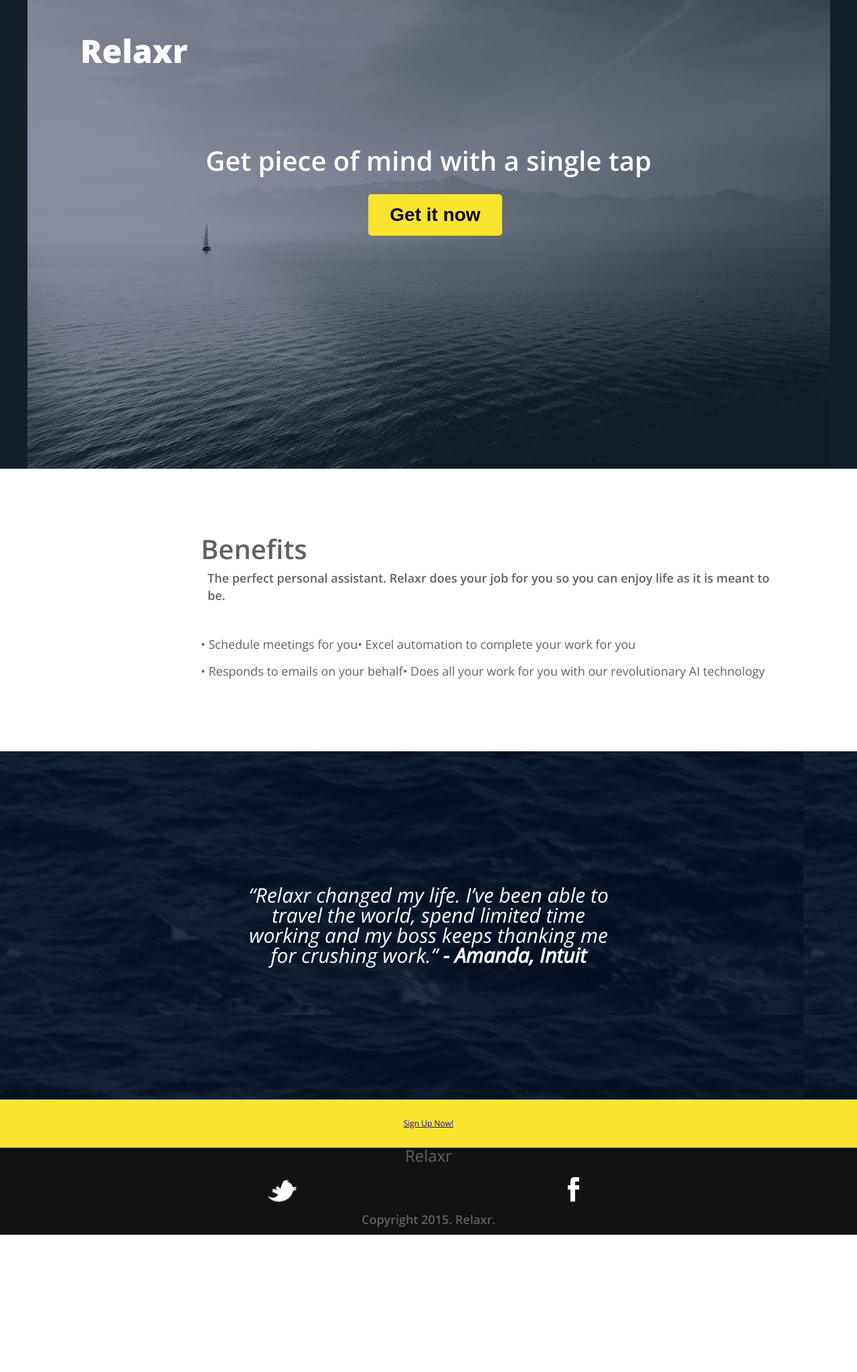
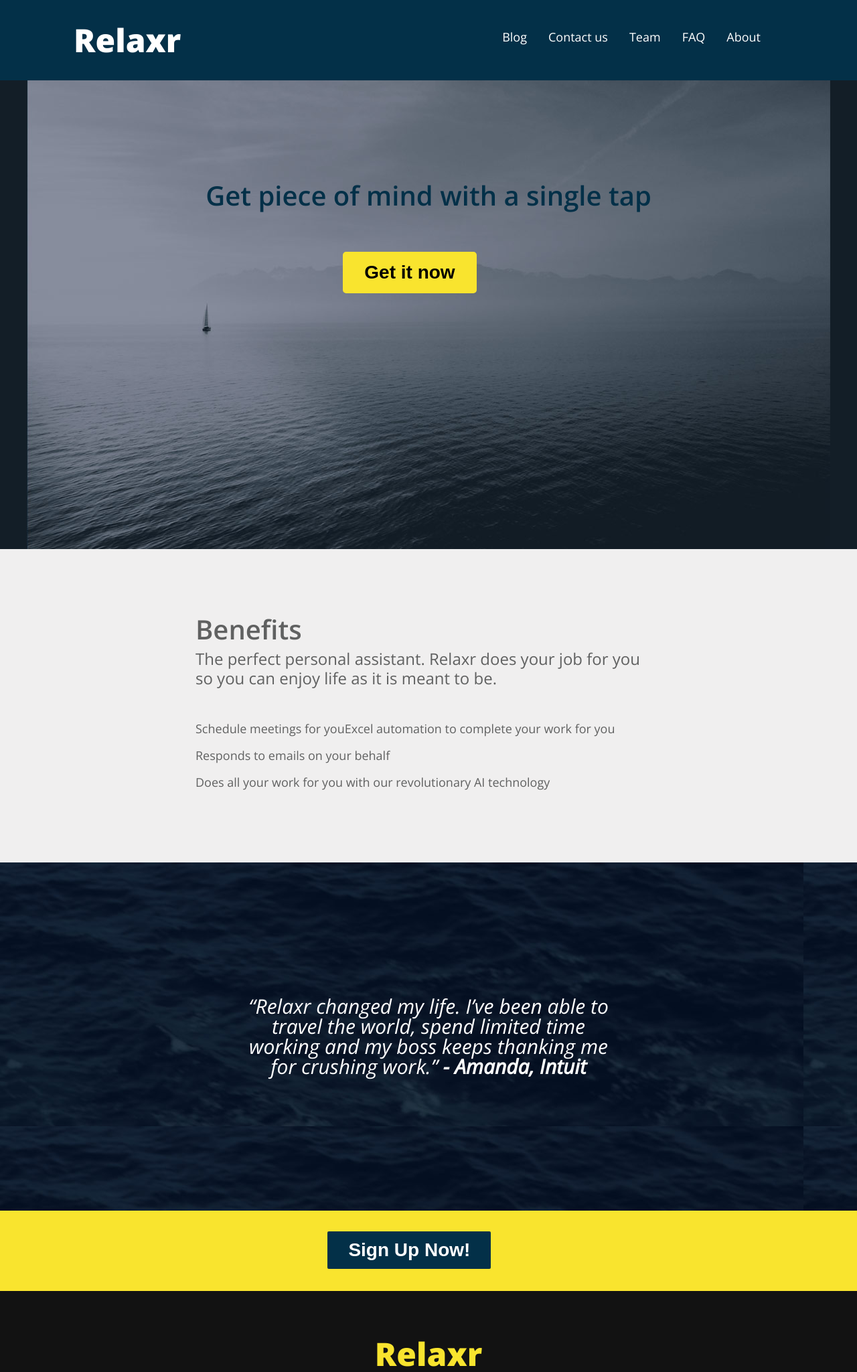
Before and after one commit to sashaward/relaxr, a plain HTML site: page index.html in a window 1280 px wide. Shown: the top 2049 px of the page at 67% size. Before the commit the page ends 1844 px from the top, so only its background shows below. Drawn offline with nearby package versions, Linux system fonts and the light colour scheme.

Commit message:
Update blog post & add nav to homepage

```diff
--- a/css/style.css
+++ b/css/style.css
@@ -44,22 +44,19 @@ Developer @GA in London
 body {
 	color: #000;
 	font-size: 12px;
-	font-family: 'Open sans',sans-serif;
+	font-family: 'open sans',sans-serif;
 	color: #606161;
+	background-color: #f0efef;
 }
 
 h1 {
 	font-size: 48px;
-	font-family: 'open sans';
 	font-weight: 800;
 	color: #fff;
-	margin-left: 120px;
-	margin-top: 20px;
 }
 
 h2 {
 	font-size: 40px;
-	font-family: 'open sans';
 	font-weight: 600;
 	text-align: center;
 	color: #fff;
@@ -70,6 +67,15 @@ h2 {
 
 }
 
+div h2 {
+	color: #033048;
+}
+
+div p {
+	/*font-weight: 300;
+	font-size: 24px;*/
+}
+
 button {
 	border-radius: 5px;
 	font-weight: 800;
@@ -77,11 +83,13 @@ button {
 	width: 200px;
 	font-size: 28px;
 	text-align: center;
-	margin-left: 550px;
-	margin-top: 30px;
-	margin-bottom: 30px;
 	background-color: #f9e42e;
 	border: solid #f9e42e;
+}
+
+.hero button {
+	margin-left: 40%;
+	margin-top: 5%;
 }
 
 button:hover {
@@ -93,7 +101,8 @@ button:hover {
 .intro {
 	display: block;
 	padding: 100px;
-	margin-left: 200px;
+	margin-left: 15%;
+	margin-right: 15%;
 }
 
 
@@ -105,7 +114,7 @@ button:hover {
 
 blockquote {
   font-size: 30px;
-	font-family: 'open sans';
+
 	font-weight: 300;
 	color: #fff;
   font-style: italic;
@@ -116,7 +125,6 @@ blockquote {
 
 span {
 	font-size: 30px;
-	font-family: 'open sans';
 	font-style: bold;
 	font-weight: 600;
 }
@@ -130,22 +138,19 @@ aside {
 
 h3 {
 	font-size: 40px;
-	font-family: 'open sans';
 	font-weight: 600;
 	text-align: left;
 }
 
 h4 {
 	font-size: 24px;
-	font-family: 'open sans';
-	font-weight: add;
+	font-weight: 400;
 	text-align: center;
 }
 
 p {
-	font-size: 18px;
-	font-family: 'open sans';
-	font-weight: 600;;
+	font-size: 24px;
+	font-weight: 300;;
 	text-align: left;
 	margin-top: 10px;
 	margin-right: 400px;
@@ -154,14 +159,12 @@ p {
 
 ul {
 	font-size: 18px;
-	font-family: 'open sans';
 	margin-top: 20px;
 }
 
 li {
 	line-height: 40px;
 }
-
 
 header {
   height: 700px;
@@ -171,28 +174,14 @@ header {
 
 .hero {
 	margin: auto;
-	padding: 960;
 }
 
 
 footer {
 	background-color: #121212;
-	height: 130px;
+	height: 350px;
 	clear: both;
 }
-
-h4 {
-	font-size: 24px;
-	font-family: 'open sans';
-}
-
-footer ul li {
-  display: inline-block;
-  list-style: none;
-	margin-left: 400px;
-
-}
-
 
 
 /*Styles for blog*/
@@ -208,6 +197,17 @@ nav ul {
     background-color: #033048;
 }
 
+.home {
+	float: left;
+	margin: 40px 0px 0px 110px;
+}
+
+.homelink {
+	font-size: 48px;
+	font-weight: 900;
+	color: #fff;
+}
+
 nav li {
     float: right;
 }
@@ -220,20 +220,24 @@ nav li a {
     text-decoration: none;
 }
 
+
+
 /* Change link color to #111 (black) on hover */
 nav li a:hover {
     background-color: #ccc;
 		height: 120px;
 		width: 100%;
 }
+
+
 /*main content styles*/
 .maincontent {
 	float: left;
-	background-color: green;
 	margin-top: 80px;
 	margin-left: 10%;
-	height: 700px;
+	height: 1650px;
 	width: 57%;
+	/*background-color: green;*/
 }
 
 section h2 {
@@ -244,20 +248,37 @@ section h2 {
 
 section p {
 	text-align: left;
-	margin: 10px 10px 40px;
+	margin: 10px 0px 40px;
+	line-height: 1.2;
 }
 
 section img {
 	margin: 10px 10px;
+	width: 96%;
 }
 
 section a {
 	text-decoration: none;
 	float: right;
 	padding-right: 10px;
-	font-size: 20px;
+	font-size: 24px;
 	font-weight: 600;
 	font-family: 'open sans';
+	color: #033048;
+}
+
+section a:hover {
+    color: #f9e42e;
+		text-decoration: underline;;
+}
+
+.line {
+	border: solid 1px grey;
+	margin-top: 90px;
+}
+
+.article2 {
+	margin-top: 60px;
 }
 
 .firstcharacter {
@@ -277,9 +298,9 @@ section a {
 	margin-right: 10%;
 	margin-top: 80px;
 	margin-bottom: 20px;
-	background-color: red;
 	height: 1200px;
 	width: 20%;
+	/*background-color: red;*/
 }
 
 section ul {
@@ -309,6 +330,10 @@ section h4 {
 	color: #033048;
 }
 
+.adunit {
+	width: 90%;
+}
+
 /*marketing styles*/
 .marketing {
 	background-color: #f9e42e;
@@ -322,10 +347,11 @@ section button {
 	color: #fff;
 	padding: 12px 20px;
 	width: 250px;
+	margin-left: 38%;
+	margin-top: 28px;
 	font-size: 28px;
 	text-align: center;
 	background-color: #033048;
-	/*border: solid #f9e42e;*/
 }
 
 
@@ -334,7 +360,28 @@ section button:hover {
 	opacity: 90;
 }
 
+footer h4 {
+	font-size: 48px;
+	font-weight: 900;
+	color: #f9e42e;
+	padding-top: 70px;
+}
+
 footer p {
 	text-align: center;
-	margin: 0px
+	font-size: 16px;
+	margin-top: 190px;
+	margin-right: 0;
 }
+
+
+/*social media icons*/
+.twitter {
+	float: left;
+	margin-left: 44%;
+}
+
+.facebook {
+	float: right;
+	margin-right: 44%;
+}
--- a/index.html
+++ b/index.html
@@ -13,9 +13,21 @@
 
 	</head>
 	<body>
+		<nav>
+	    <ul>
+					<div class="home">
+						<li class="homelink">Relaxr</li>
+					</div>
+	     	<li><a href="blog.html">About</a></li>
+	     	<li><a href="#">FAQ</a></li>
+	    	<li><a href="#">Team</a></li>
+			  <li><a href="#">Contact us</a></li>
+	  		<li><a href="#">Blog</a></li>
+	    </ul>
+	  </nav>
+
 		<header>
 				<div class="hero">
-					<h1>Relaxr</h1>
 						<h2>Get piece of mind with a single tap</h2>
 						<button class "cta" href="#">Get it now</button>
 				</div>
@@ -25,10 +37,10 @@
 				<h3>Benefits</h3>
 					<p>The perfect personal assistant. Relaxr does your job for you so you can enjoy life as it is meant to be.</p>
 						<ul>
-							<li> • Schedule meetings for you</li>
-							<li> • Excel automation to complete your work for you</li>
-							<li> • Responds to emails on your behalf</li>
-							<li> • Does all your work for you with our revolutionary AI technology</li>
+							<li> Schedule meetings for you</li>
+							<li> Excel automation to complete your work for you</li>
+							<li> Responds to emails on your behalf</li>
+							<li> Does all your work for you with our revolutionary AI technology</li>
 						</ul>
 		</section>
 
@@ -42,15 +54,15 @@
 			</div>
 		</section>
 
-		<aside>
-				<a class "bottom button" href="#">Sign Up Now!</a>
-		</aside>
+		<section class="marketing">
+	    <button type="Sign Up Now!" name="button">Sign Up Now!</button>
+	  </section>
 
 		<footer>
 		  			<h4>Relaxr</h4>
 								<ul>
-				<li><a href="#"><img src="images/twitter.png" alt="tiwtter logo"></a></li>
-				<li><a href="#"><img src="images/facebook.png" alt="facebook logo"></a></li>
+				  				<li class="twitter"><a href="#"><img src="images/twitter.png" alt="tiwtter logo"></a></li>
+				  				<li class="facebook"><a href="#"><img src="images/facebook.png" alt="facebook logo"></a></li>
 				  			</ul>
 				  			<p class="small print">Copyright 2015. Relaxr.</p>
 		</footer>
```
Also changed, not shown: blog.html (+18 -9 lines). Lines whose indentation alone changed are shown as unchanged.
